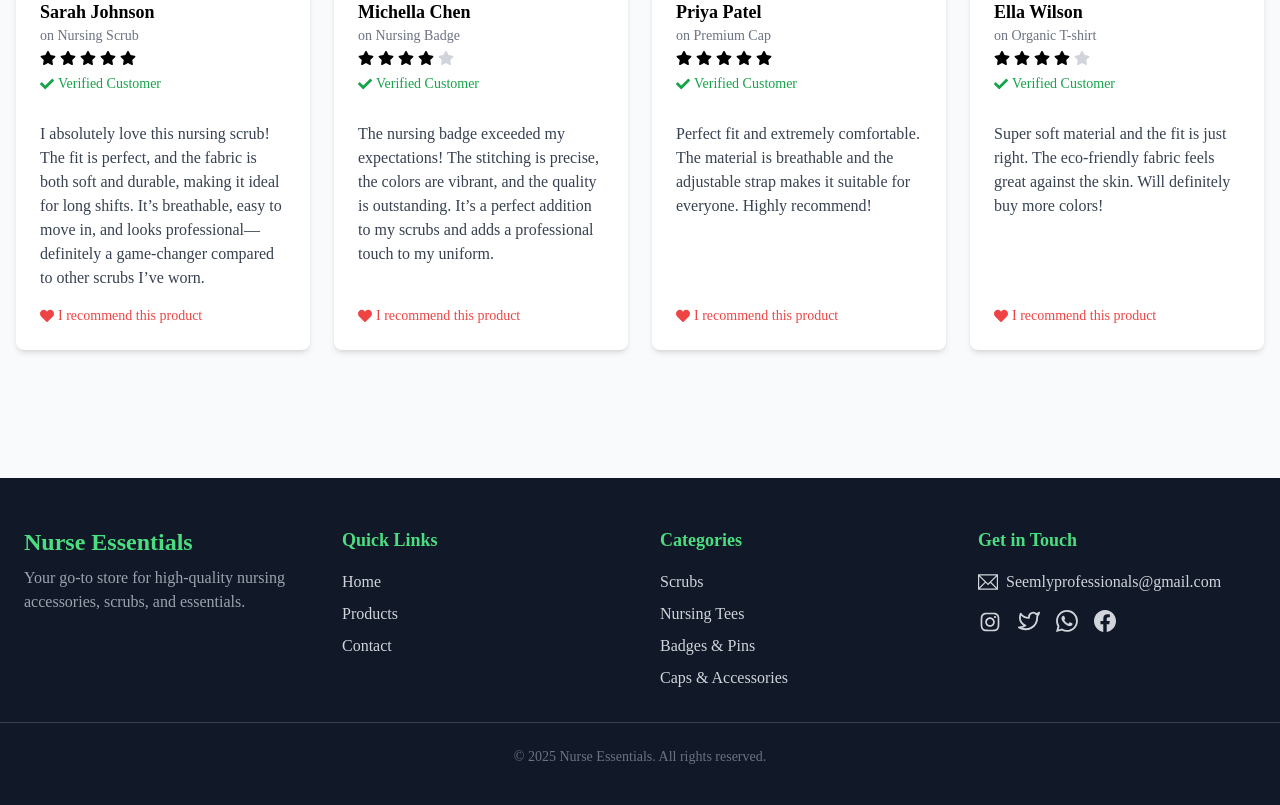
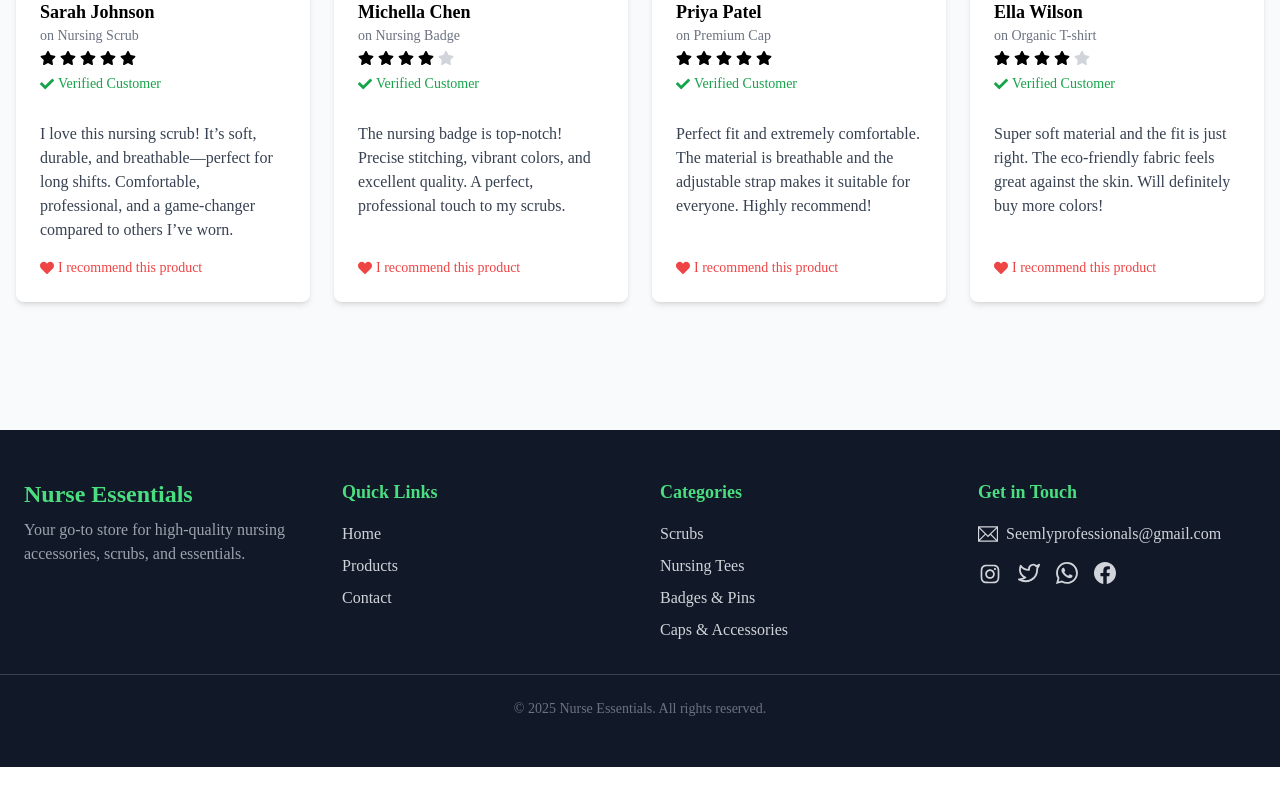
Before and after one commit to Gbolahan007/your-app-api, a React (Vite) app: page /home in a window 1280 px wide. Shown: the part 1900-2705 px from the top of the page. After the commit the page ends 2667 px from the top, so only its background shows below. Built offline with nearby package versions, Linux system fonts and the light colour scheme; no server answers; the database is empty; a web font is replaced by a local one.

Commit message:
updated review

```diff
--- a/src/ProductReviews.jsx
+++ b/src/ProductReviews.jsx
@@ -10,7 +10,7 @@ const ProductReviews = () => {
       verified: true,
       recommends: true,
       review:
-        "I absolutely love this nursing scrub! The fit is perfect, and the fabric is both soft and durable, making it ideal for long shifts. It’s breathable, easy to move in, and looks professional—definitely a game-changer compared to other scrubs I’ve worn.",
+        "I love this nursing scrub! It’s soft, durable, and breathable—perfect for long shifts. Comfortable, professional, and a game-changer compared to others I’ve worn.",
     },
     {
       name: "Michella Chen",
@@ -19,7 +19,7 @@ const ProductReviews = () => {
       verified: true,
       recommends: true,
       review:
-        "The nursing badge exceeded my expectations! The stitching is precise, the colors are vibrant, and the quality is outstanding. It’s a perfect addition to my scrubs and adds a professional touch to my uniform.",
+        "The nursing badge is top-notch! Precise stitching, vibrant colors, and excellent quality. A perfect, professional touch to my scrubs.",
     },
     {
       name: "Priya Patel",
```
